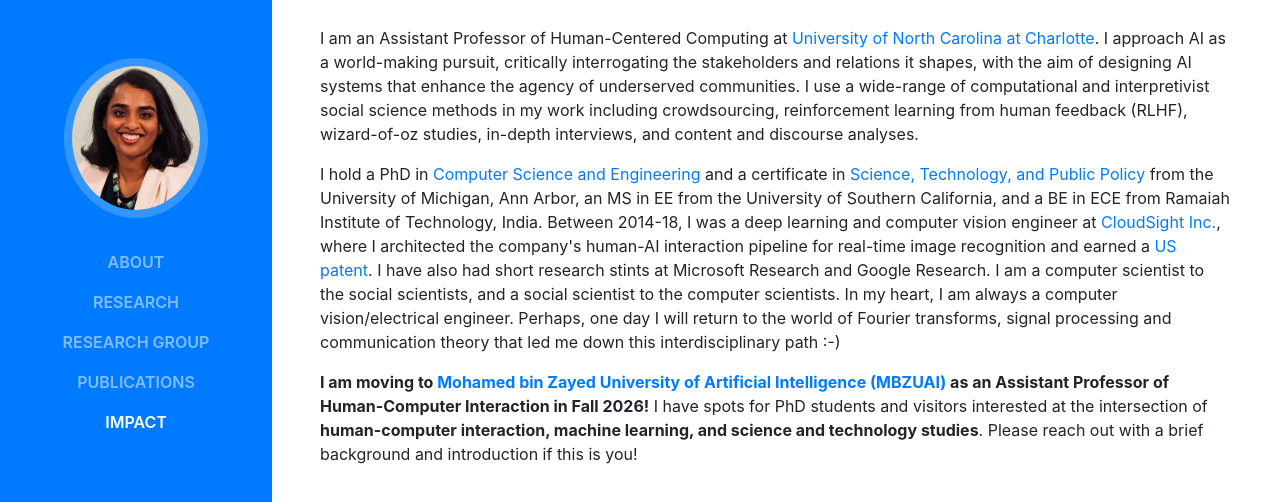
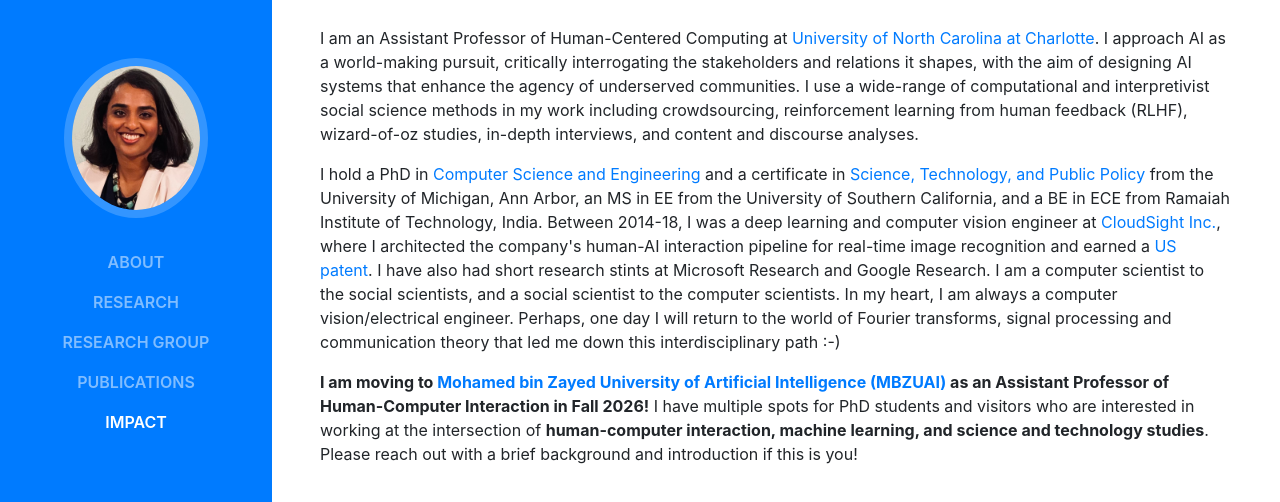
Before and after one commit to dramesh14/dramesh14.github.io, a website with bundled scripts: page index.html in a window 1280 px wide. Shown: the part 154-656 px from the top of the page. Built offline with nearby package versions, Linux system fonts and the light colour scheme; a web font is replaced by a local one.

Commit message:
fix typo

```diff
--- a/index.html
+++ b/index.html
@@ -73,7 +73,7 @@
         <p>I hold a PhD in <a target=_blank href="https://cse.engin.umich.edu">Computer Science and Engineering</a> and a certificate in <a target=_blank href="https://fordschool.umich.edu/stpp">Science, Technology, and Public Policy</a> from the University of Michigan, Ann Arbor, an MS in EE from the University of Southern California, and a BE in ECE from Ramaiah Institute of Technology, India. Between 2014-18, I was a deep learning and computer vision engineer at <a target=_blank href="https://cloudsight.ai">CloudSight Inc.</a>, where I architected the company's human-AI interaction pipeline for real-time image recognition and earned a <a target=_blank href="https://patents.google.com/patent/US10831820B2/en">US patent</a>. I have also had short research stints at Microsoft Research and Google Research. I am a computer scientist to the social scientists, and a social scientist to the computer scientists. In my heart, I am always a computer vision/electrical engineer. Perhaps, one day I will return to the world of Fourier transforms, signal processing and communication theory that led me down this interdisciplinary path :-)
 
 
-<p><b>I am moving to <a target=_blank href="https://mbzuai.ac.ae">Mohamed bin Zayed University of Artificial Intelligence (MBZUAI)</a> as an Assistant Professor of Human-Computer Interaction in Fall 2026!</b> I have spots for PhD students and visitors interested at the intersection of <b> human-computer interaction, machine learning, and science and technology studies</b>. Please reach out with a brief background and introduction if this is you!</p>
+<p><b>I am moving to <a target=_blank href="https://mbzuai.ac.ae">Mohamed bin Zayed University of Artificial Intelligence (MBZUAI)</a> as an Assistant Professor of Human-Computer Interaction in Fall 2026!</b> I have multiple spots for PhD students and visitors who are interested in working at the intersection of <b> human-computer interaction, machine learning, and science and technology studies</b>. Please reach out with a brief background and introduction if this is you!</p>
 
 <br>
           <ul class="list-inline list-social-icons mb-0">
```
